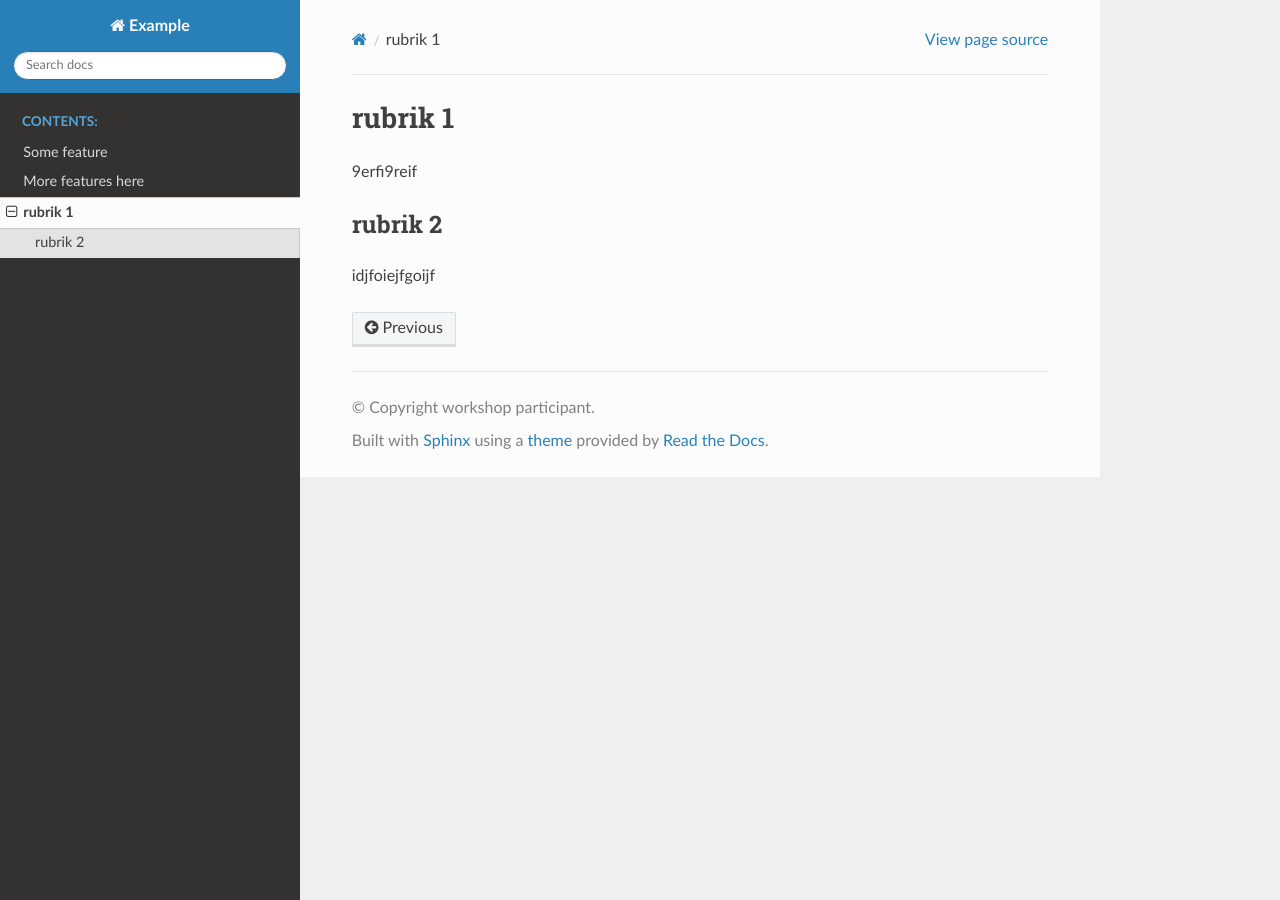
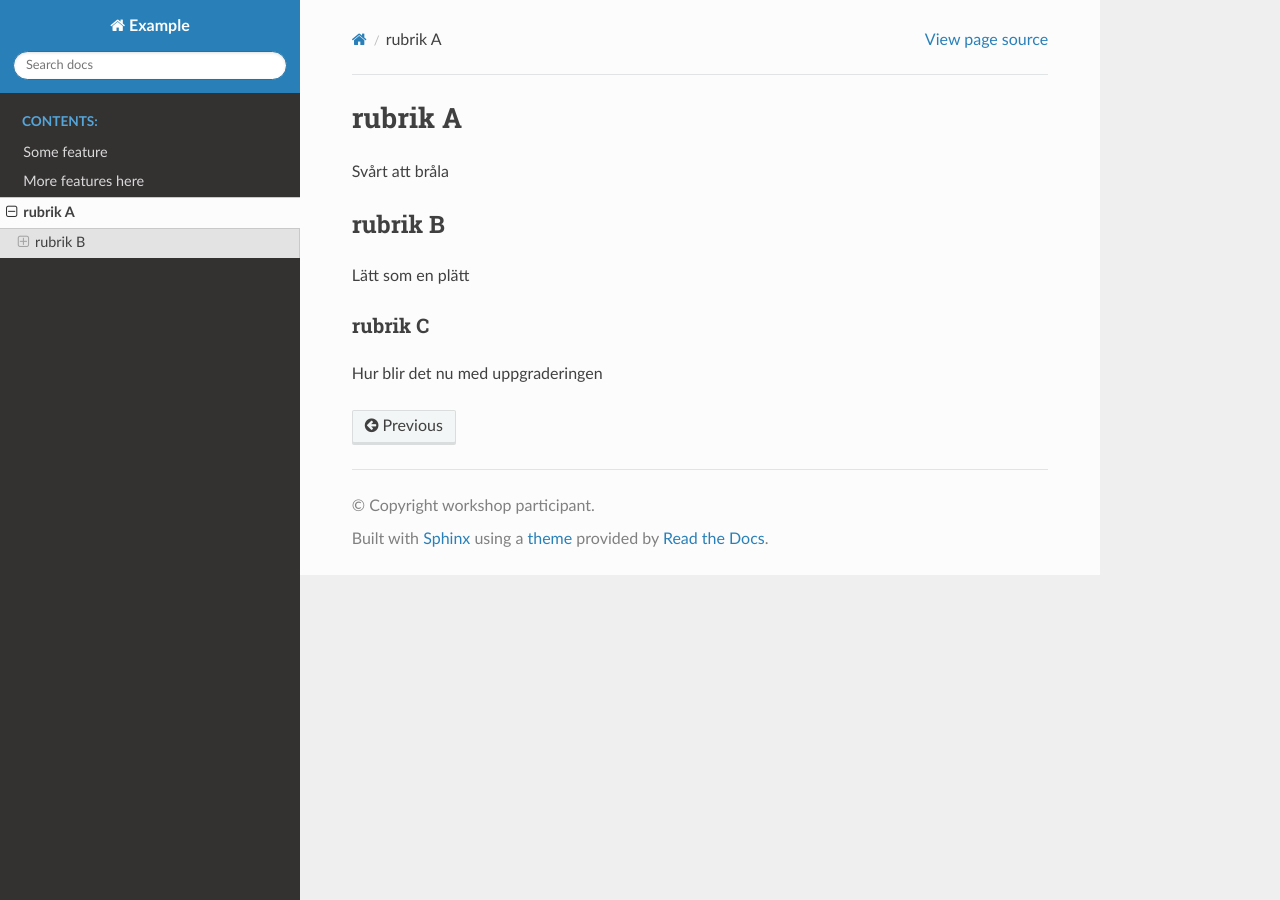
Before and after one commit to thgRISE/documetation-example, a Sphinx documentation site: the page built from doc/some_more_features.md, in a window 1280 px wide. Built offline with Sphinx 7.4.7 and the Read the Docs theme 2.0.0, drawn with Linux system fonts in a browser that asks for light colours.

Commit message:
Update some_more_features.md

```diff
--- a/doc/some_more_features.md
+++ b/doc/some_more_features.md
@@ -1,4 +1,6 @@
-# rubrik 1
-  9erfi9reif
-  ## rubrik 2
-  idjfoiejfgoijf
+# rubrik A
+  Svårt att bråla
+  ## rubrik B
+  Lätt som en plätt
+  ### rubrik C
+  Hur blir det nu med uppgraderingen
```
